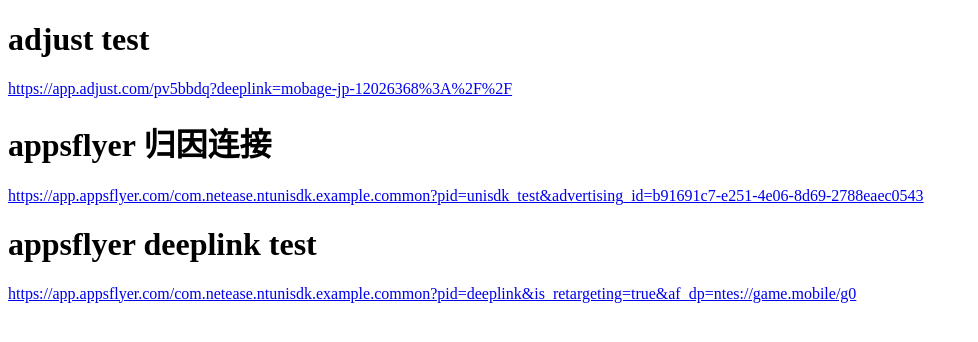
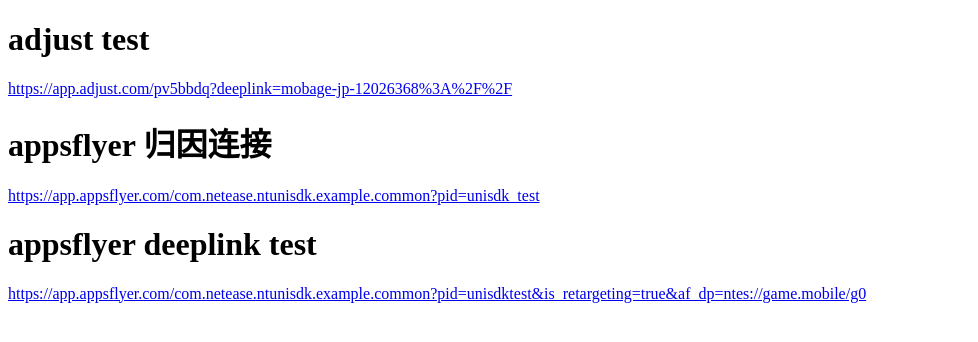
Before and after one commit to hellohtr/hellohtr.github.com, a plain HTML site: page index.html in a window 1280 px wide. Shown: the whole page, without its empty margins (0-978 px from the left). Drawn offline with Linux system fonts and the light colour scheme.

Commit message:
modified:   index.html

```diff
--- a/index.html
+++ b/index.html
@@ -10,9 +10,9 @@
     <h1>adjust test</h1>
     <a href="https://app.adjust.com/pv5bbdq?deeplink=mobage-jp-12026368%3A%2F%2F">https://app.adjust.com/pv5bbdq?deeplink=mobage-jp-12026368%3A%2F%2F</a>
 	<h1>appsflyer 归因连接</h1>
-	<a href="https://app.appsflyer.com/com.netease.ntunisdk.example.common?pid=unisdk_test&advertising_id=b91691c7-e251-4e06-8d69-2788eaec0543">https://app.appsflyer.com/com.netease.ntunisdk.example.common?pid=unisdk_test&advertising_id=b91691c7-e251-4e06-8d69-2788eaec0543</a>
+	<a href="https://app.appsflyer.com/com.netease.ntunisdk.example.common?pid=unisdk_test">https://app.appsflyer.com/com.netease.ntunisdk.example.common?pid=unisdk_test</a>
 	<h1>appsflyer deeplink test</h1>
-	<a href="https://app.appsflyer.com/com.netease.ntunisdk.example.common?pid=deeplink&is_retargeting=true&af_dp=ntes://game.mobile/g0">https://app.appsflyer.com/com.netease.ntunisdk.example.common?pid=deeplink&is_retargeting=true&af_dp=ntes://game.mobile/g0</a>
+	<a href="https://app.appsflyer.com/com.netease.ntunisdk.example.common?pid=unisdktest&is_retargeting=true&af_dp=ntes://game.mobile/g0">https://app.appsflyer.com/com.netease.ntunisdk.example.common?pid=unisdktest&is_retargeting=true&af_dp=ntes://game.mobile/g0</a>
 
 </body>
 </html>
```
